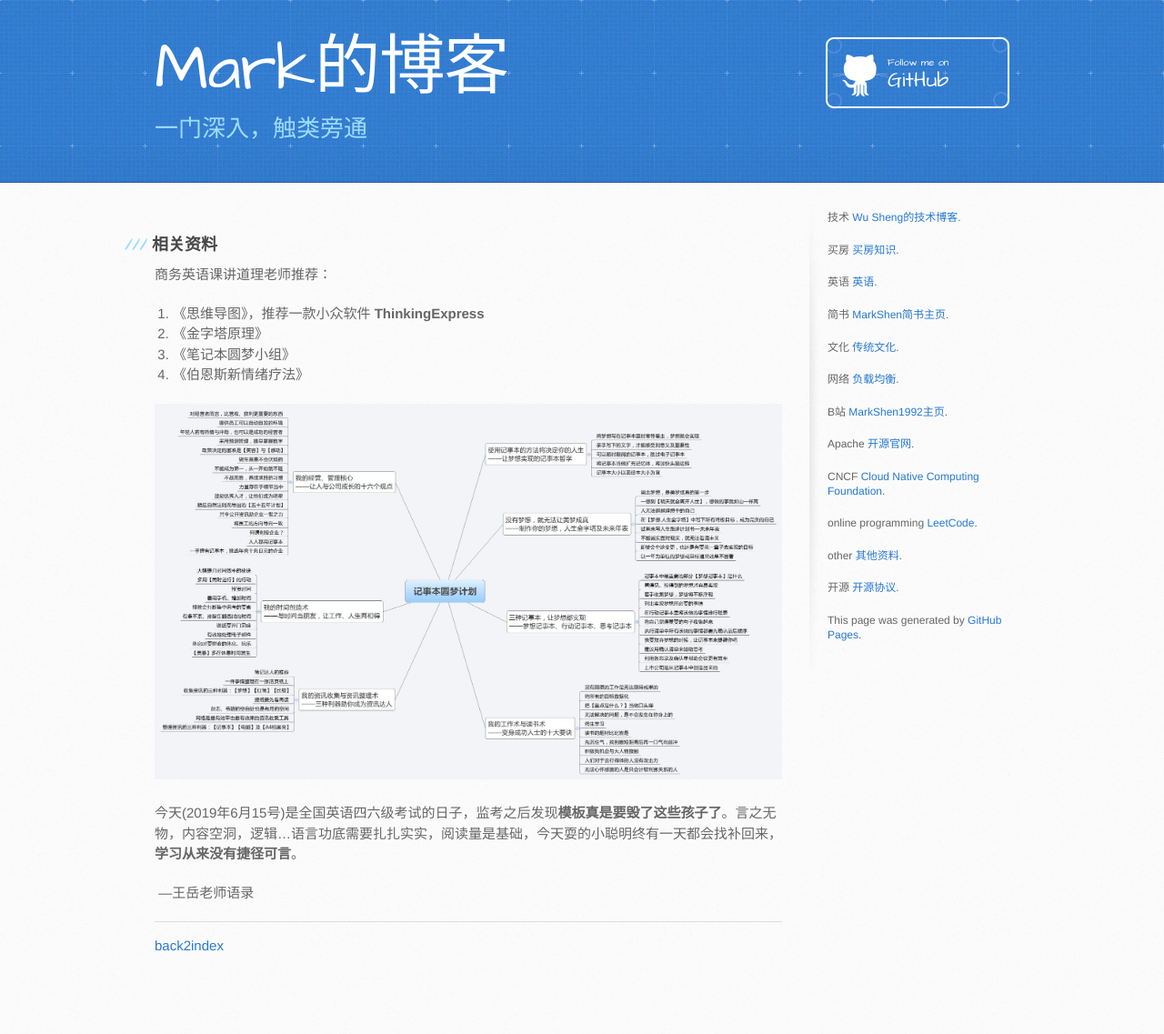
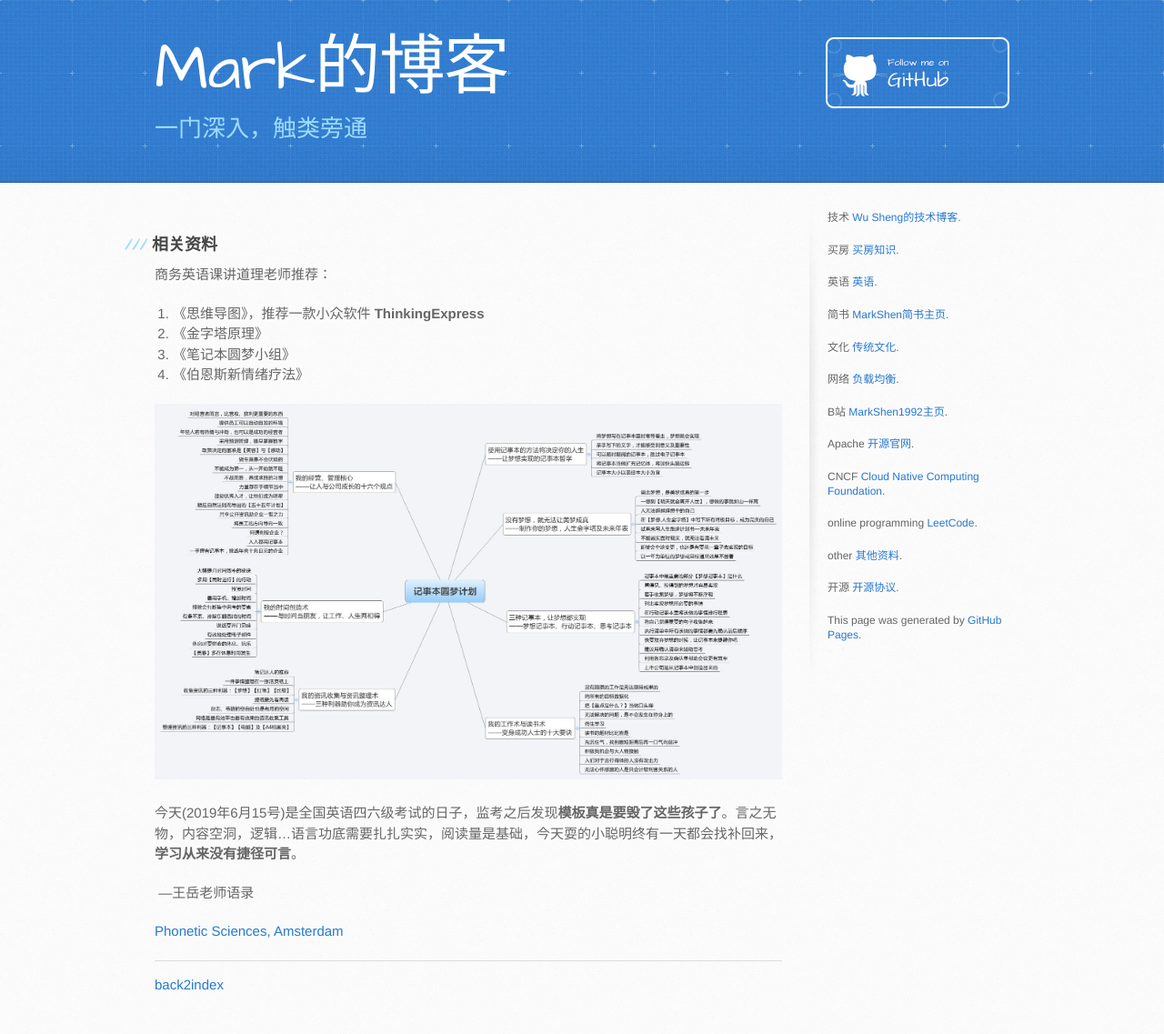
Before and after one commit to MarkShen1992/markshen1992.github.io, a Jekyll site: the page built from document/english/english.md, in a window 1280 px wide. Shown: the whole page at 91% size. Built offline with Jekyll 4.4.1, drawn with Linux system fonts in a browser that asks for light colours; our own code applies the rules of GitHub Pages for plain Markdown files; before the commit the page ends 1094 px from its top, so only the background shows below that.

Commit message:
Phonetic Sciences, Amsterdam

```diff
--- a/document/english/english.md
+++ b/document/english/english.md
@@ -17,6 +17,8 @@
 
 
 
+[Phonetic Sciences, Amsterdam](http://www.fon.hum.uva.nl/)
+
 ---
 
 [back2index](./../../index.html)
```
